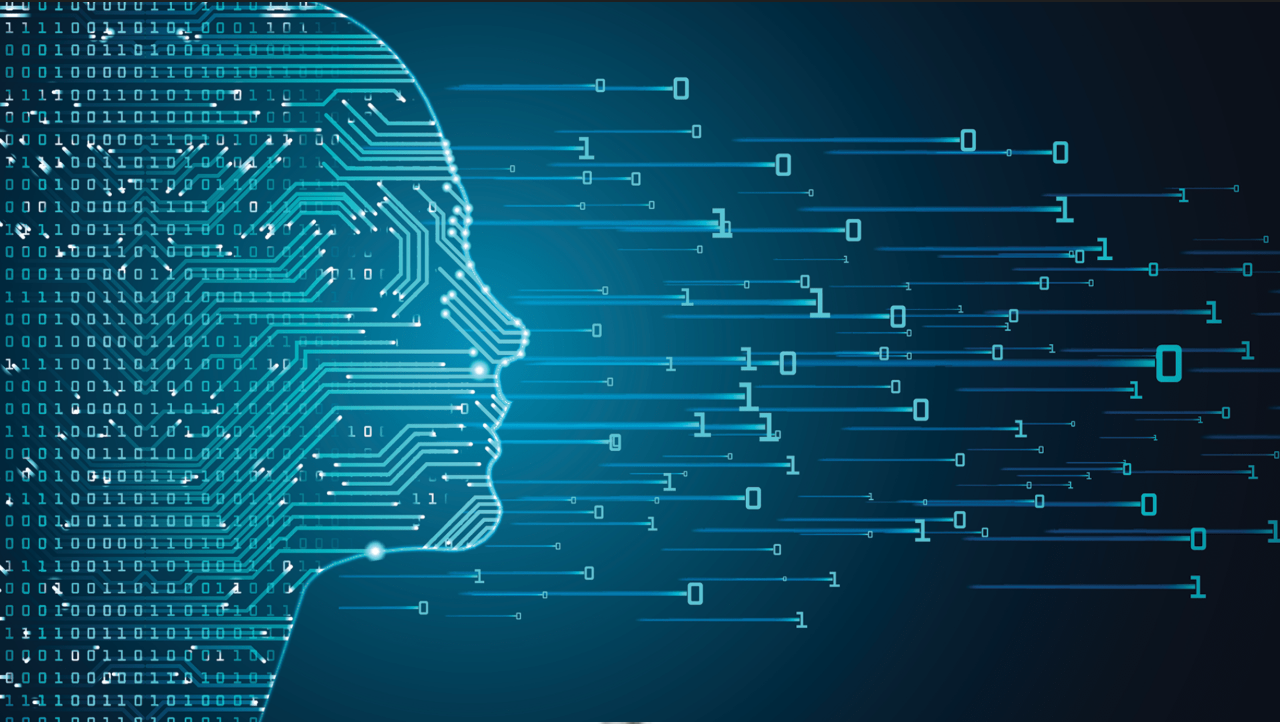
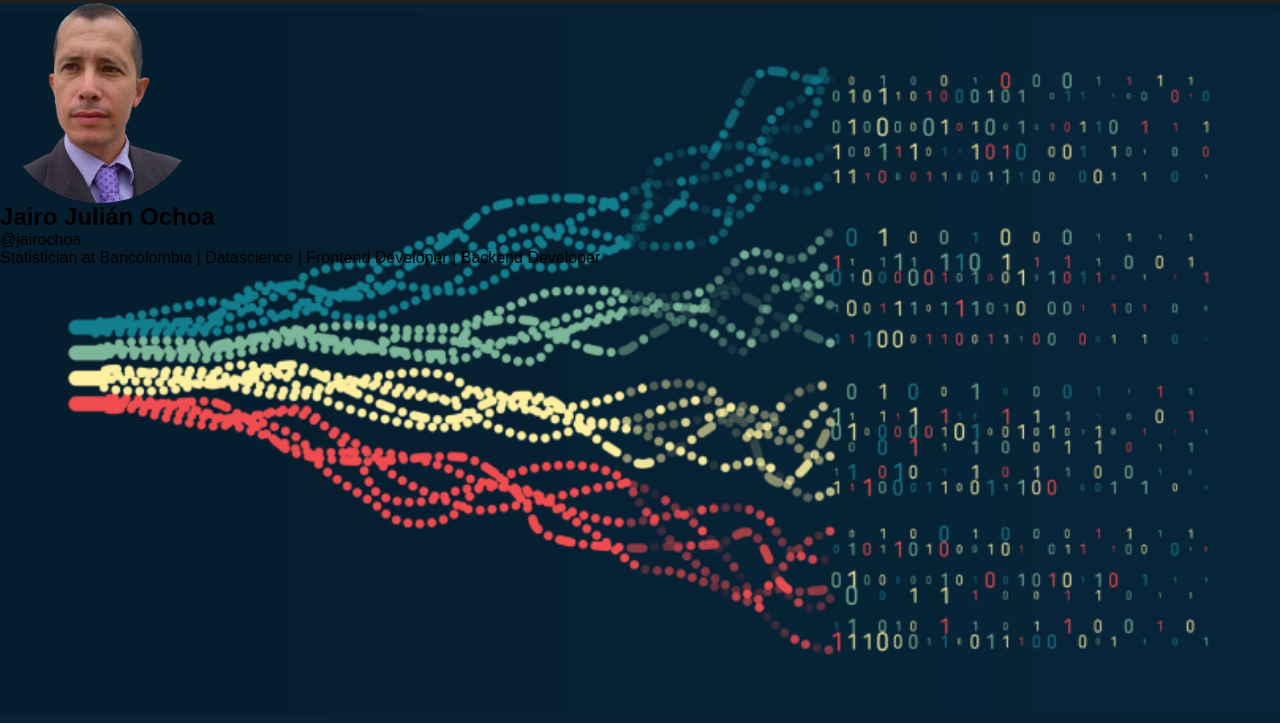
Before and after one commit to jairochoa/cursoCreacionPaginasWeb, a plain HTML site: page index.html in a window 1280 px wide. Shown: the part 133-857 px from the top of the page. Drawn offline with Linux system fonts and the light colour scheme.

Commit message:
Poniendo nuevo fondo y reordenando elementos

```diff
--- a/css/styles.css
+++ b/css/styles.css
@@ -30,5 +30,30 @@ header {
 
 #logo img {
     border-radius: 100%;
-    border: 2px solid white;
+    /*border: 2px solid white;*/
 }
+
+/*Estilos del hero*/
+#hero {
+    position: relative;
+}
+
+#hero #dataScience {
+    display: inline-block;
+    width: 100%;
+    /*opacity: 50%;*/
+}
+
+#hero .information-container {
+    position: absolute;
+    top: 0;
+    left: 0;
+}
+
+#hero .information-container #fotoPersonal {
+    width: 200px;
+}
+
+#hero .information-container #fotoPersonal img {
+    border-radius: 100%;
+}
--- a/index.html
+++ b/index.html
@@ -17,10 +17,10 @@
     <section id = "hero">
 
         <div class="image-container" id="dataScience">
-            <img src="/imagenes/dataScience1.png" alt="Fondo DataScience">
+            <img src="/imagenes/dataScience2.png" alt="Fondo DataScience">
         </div>
 
-        <div class="information-container">
+        <div class = "information-container">
 
             <div class= "image-container" id="fotoPersonal">
                 <img src="/imagenes/fotoJairo.png" alt="Foto de Jairo">
```
